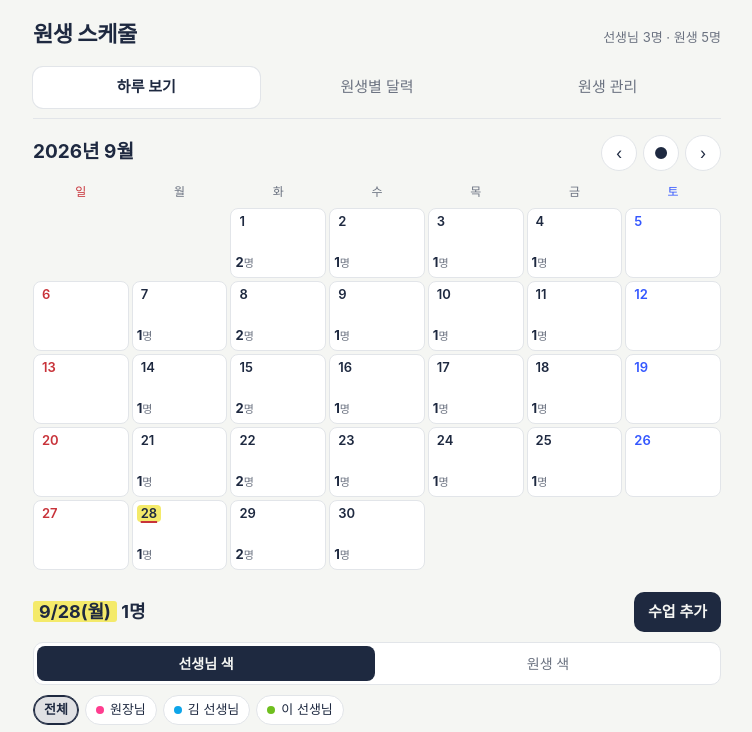
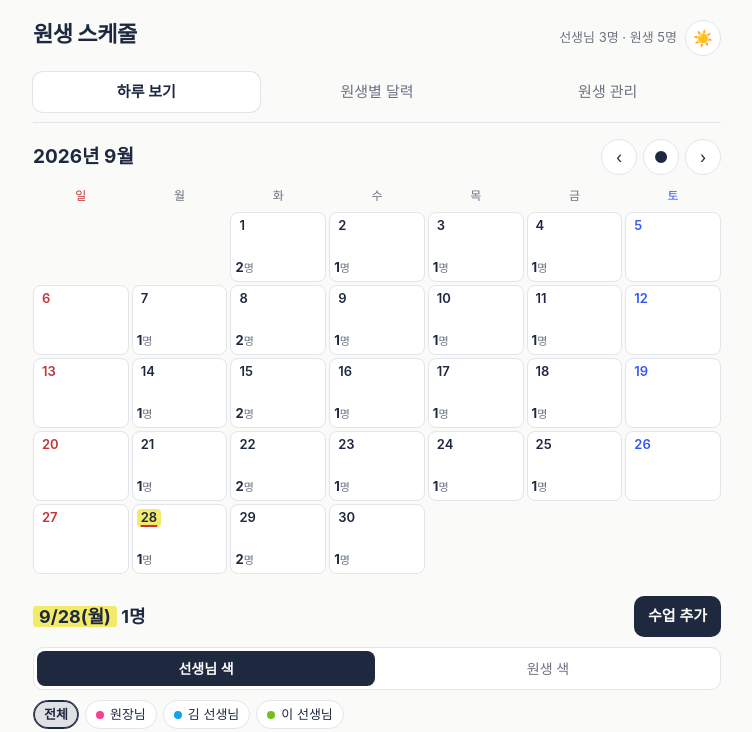
Before and after one commit to tmfrl-dot/gwellchi-schedule, a plain HTML site: page index.html in a window 1280 px wide. Shown: the top 732 px of the page, without its empty margins (263-1015 px from the left). Drawn offline with Linux system fonts and the light colour scheme; a web font is replaced by a local one.

Commit message:
index.html

```diff
--- a/index.html
+++ b/index.html
@@ -1,5 +1,5 @@
 <!DOCTYPE html>
-<html lang="ko">
+<html lang="ko" data-theme="light">
 <head>
 <meta charset="UTF-8">
 <meta name="viewport" content="width=device-width, initial-scale=1, viewport-fit=cover">
@@ -9,7 +9,7 @@
 <link href="https://fonts.googleapis.com/css2?family=IBM+Plex+Sans+KR:wght@400;500;600;700&display=swap" rel="stylesheet">
 <style>
 :root{
-  --paper:#F5F6F3;--surface:#FFFFFF;--ink:#1E2940;--muted:#6B7280;--line:#E2E5E9;
+  --paper:#FAFAF8;--surface:#FFFFFF;--ink:#1E2940;--muted:#6B7280;--line:#E2E5E9;
   --red:#C8333A;--gold:#C9A45C;--hl:#F4EA6A;--hl-ink:#1E2940;
   --s-yellow:#FFE27A;--s-lime:#CCF08C;--s-blue:#A9CBFF;--s-purple:#D6BAFF;--s-pink:#FFB9D8;--s-sky:#A9E7FF;--s-mint:#A6F0D6;--s-peach:#FFD3AC;--s-lavender:#C7C9FF;--s-coral:#FFB6B6;
   --p-pink:#FF3D8F;--p-yellow:#E3A400;--p-sky:#0EA5E9;--p-mint:#00B383;--p-purple:#9B4DFF;--p-orange:#FF7A00;--p-lime:#6FBF1E;--p-coral:#FF4D4D;--p-teal:#00B7CE;--p-blue:#3457FF;
@@ -19,13 +19,13 @@
 @media (prefers-color-scheme:dark){:root:not([data-theme="light"]){
   --paper:#14171C;--surface:#1C2027;--ink:#E7E9EE;--muted:#9AA1AC;--line:#2C323B;
   --hl:#8C8431;--hl-ink:#FFFDE8;
-  --s-yellow:#7D6820;--s-lime:#5F7D33;--s-blue:#3E5A8C;--s-purple:#5D4A8F;--s-pink:#8B4E6D;--s-sky:#2F6478;--s-mint:#2C7361;--s-peach:#8A6142;--s-lavender:#555A96;--s-coral:#8D5050;
+  --s-yellow:#F2D06B;--s-lime:#C3E585;--s-blue:#9FC2F7;--s-purple:#CBADF8;--s-pink:#F7ABCE;--s-sky:#9EDDF7;--s-mint:#9FE8CE;--s-peach:#F7C99F;--s-lavender:#BEC1F7;--s-coral:#F7ABAB;
   --p-pink:#FF7FB8;--p-yellow:#FFD24D;--p-sky:#6FC9F5;--p-mint:#3FD9AC;--p-purple:#C398FF;--p-orange:#FFA857;--p-lime:#A5DD5C;--p-coral:#FF8A8A;--p-teal:#4DD8EA;--p-blue:#8199FF;
 }}
 :root[data-theme="dark"]{
   --paper:#14171C;--surface:#1C2027;--ink:#E7E9EE;--muted:#9AA1AC;--line:#2C323B;
   --hl:#8C8431;--hl-ink:#FFFDE8;
-  --s-yellow:#7D6820;--s-lime:#5F7D33;--s-blue:#3E5A8C;--s-purple:#5D4A8F;--s-pink:#8B4E6D;--s-sky:#2F6478;--s-mint:#2C7361;--s-peach:#8A6142;--s-lavender:#555A96;--s-coral:#8D5050;
+  --s-yellow:#F2D06B;--s-lime:#C3E585;--s-blue:#9FC2F7;--s-purple:#CBADF8;--s-pink:#F7ABCE;--s-sky:#9EDDF7;--s-mint:#9FE8CE;--s-peach:#F7C99F;--s-lavender:#BEC1F7;--s-coral:#F7ABAB;
   --p-pink:#FF7FB8;--p-yellow:#FFD24D;--p-sky:#6FC9F5;--p-mint:#3FD9AC;--p-purple:#C398FF;--p-orange:#FFA857;--p-lime:#A5DD5C;--p-coral:#FF8A8A;--p-teal:#4DD8EA;--p-blue:#8199FF;
 }
 html{scroll-padding-top:env(safe-area-inset-top,0px)}
@@ -87,7 +87,9 @@ nav.tabs button[aria-selected="true"]{background:var(--surface);color:var(--ink)
 .bar{position:absolute;border:0;border-left:3px solid var(--c);background:color-mix(in srgb,var(--c) 20%,transparent);
   border-radius:0 6px 6px 0;padding:4px 5px;text-align:left;overflow:hidden;color:var(--ink)}
 .bar.stu{background:var(--c);border-left-color:color-mix(in srgb,var(--c) 70%,var(--ink))}
-.bar.stu .nm{color:var(--ink)}
+.bar.stu .nm{color:#1B1F27}
+.bar.stu .tm{color:#3C424E}
+.chip.solid{color:#1B1F27;border-color:transparent}
 .person.s{flex-wrap:wrap}
 .person.s .swatches{order:5;width:100%;flex-wrap:wrap;margin-top:4px}
 .bar .nm{display:block;font-weight:600;font-size:12.5px;color:var(--c);line-height:1.2;word-break:keep-all}
@@ -195,7 +197,8 @@ header .sub.bad{color:var(--red);font-weight:600}
 <div class="wrap">
   <header>
     <h1>원생 스케줄</h1>
-    <span class="sub" id="sub"></span>
+    <span style="display:flex;align-items:center;gap:8px"><span class="sub" id="sub"></span>
+    <button class="iconbtn" id="themeBtn" aria-label="밝게/어둡게 전환">☀️</button></span>
   </header>
   <nav class="tabs" role="tablist">
     <button role="tab" data-view="day">하루 보기</button>
@@ -368,7 +371,7 @@ function renderDay(){
   const [y,m,d]=selDate.split('-').map(Number);
   const modeSeg=`<div class="seg" style="margin:0 0 10px"><button data-cmode="teacher" aria-pressed="${colorMode==='teacher'}">선생님 색</button><button data-cmode="student" aria-pressed="${colorMode==='student'}">원생 색</button></div>`;
   const legend=colorMode==='student'
-    ? (()=>{const ids=[...new Set(all.map(x=>x.sid))];return ids.length?`<div class="legend">${ids.map(id=>{const st=student(id);return `<span class="chip" style="--c:${stuColor(st)};background:var(--c)">${esc(st.name)}</span>`}).join('')}</div>`:''})()
+    ? (()=>{const ids=[...new Set(all.map(x=>x.sid))];return ids.length?`<div class="legend">${ids.map(id=>{const st=student(id);return `<span class="chip solid" style="--c:${stuColor(st)};background:var(--c)">${esc(st.name)}</span>`}).join('')}</div>`:''})()
     : S.teachers.length?`<div class="legend"><button class="chip" data-tf="" aria-pressed="${!tFilter}" style="--c:var(--ink)">전체</button>${S.teachers.map(t=>`<button class="chip" data-tf="${t.id}" aria-pressed="${tFilter===t.id}" style="--c:${penVar(t.color)}"><span class="dot"></span>${esc(t.name)}</button>`).join('')}</div>`:'';
   let body;
   const rowH=x=>{const st=student(x.sid),t=sessTeacher(x);return `<button class="row ${isAbs(x)?'abs':''}" data-sess="${x.id}" style="--c:${colorOf(x)}">
@@ -672,6 +675,12 @@ document.addEventListener('keydown',e=>{
   if(e.key==='Enter'&&e.target.id==='newName')document.querySelector('[data-act="add-stu"]').click();
   if(e.key==='Enter'&&e.target.id==='newTeacher')document.querySelector('[data-act="add-teacher"]').click();
 });
+const THEME_KEY='academy-theme';
+function applyTheme(t){document.documentElement.setAttribute('data-theme',t);
+  const b=$('#themeBtn');if(b){b.textContent=t==='dark'?'🌙':'☀️';b.title=t==='dark'?'밝은 화면으로':'어두운 화면으로'}
+  try{localStorage.setItem(THEME_KEY,t)}catch(e){}}
+applyTheme((()=>{try{return localStorage.getItem(THEME_KEY)||'light'}catch(e){return 'light'}})());
+$('#themeBtn').addEventListener('click',()=>applyTheme(document.documentElement.getAttribute('data-theme')==='dark'?'light':'dark'));
 render();
 if(cloud()){pull(true);setInterval(()=>pull(),30000);document.addEventListener('visibilitychange',()=>{if(document.visibilityState==='visible')pull()})}
 window.addEventListener('beforeunload',e=>{if(cloud()&&pending.length){e.preventDefault();e.returnValue=''}});
```
